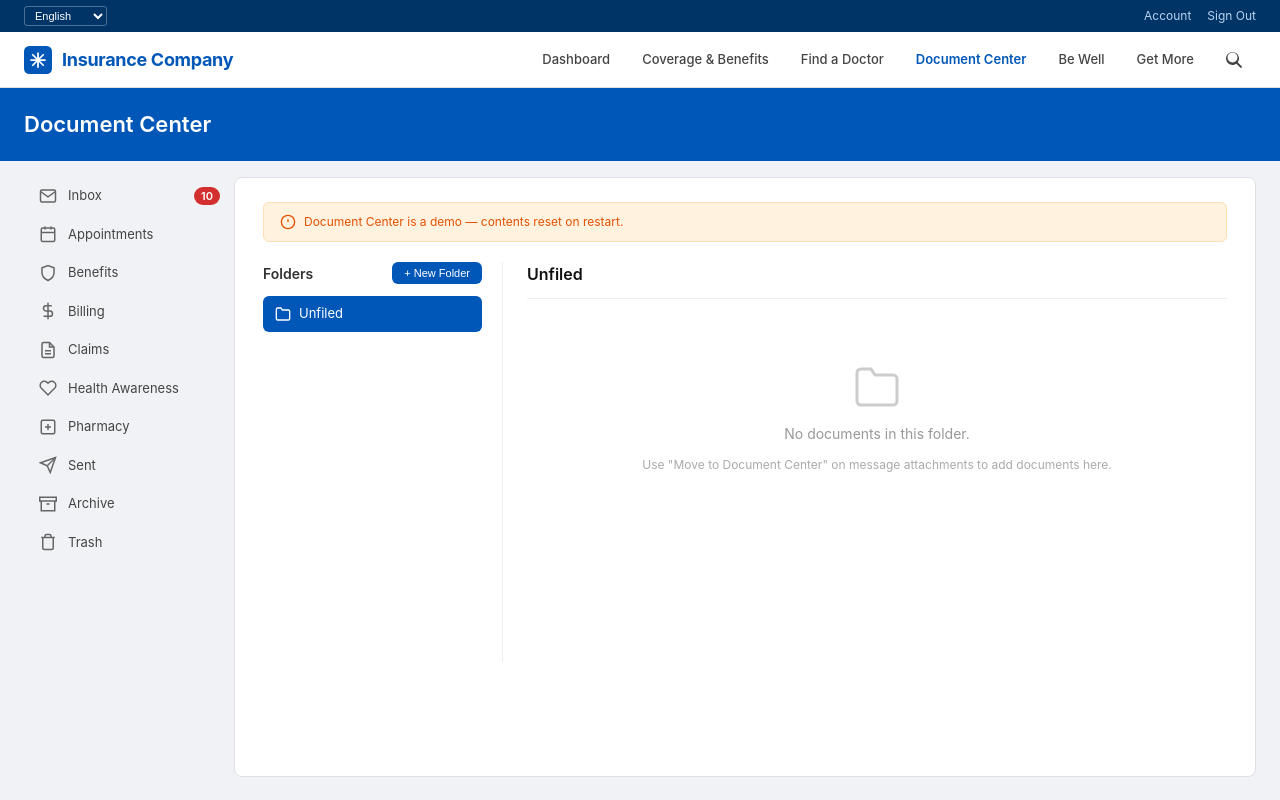
After one commit to eantze/mock-message-center, a Flask app: page /documents in a window 1280 px wide. The commit adds this page. Run offline with Flask 3, Linux system fonts and the light colour scheme; data comes from the database, SQL or seed files in the repository.

Commit message:
Phase 2: Document Center with in-memory folder storage
Add Document Center accessible from top nav. Attachments in message detail
get a "Move to Document Center" button. Documents page shows folder list
with create/browse/remove. Storage is in-memory per session, resets on
container restart.

Co-Authored-By: Claude Opus 4.6 <noreply@anthropic.com>

```diff
--- a/app.py
+++ b/app.py
@@ -1,11 +1,18 @@
 import os
 import sqlite3
 from datetime import datetime, timedelta
-from flask import Flask, g, redirect, render_template, url_for
+from flask import Flask, g, redirect, render_template, request, session, url_for, jsonify
 
 app = Flask(__name__)
+app.secret_key = os.environ.get("SECRET_KEY", "dev-secret-key-change-in-production")
 DATABASE = os.path.join(os.path.dirname(os.path.abspath(__file__)), "data", "app.db")
 DOCS_DIR = os.path.join(os.path.dirname(os.path.abspath(__file__)), "static", "docs")
+
+# ---------------------------------------------------------------------------
+# Document Center — in-memory storage (resets on restart)
+# ---------------------------------------------------------------------------
+# Structure: { session_id: { "folders": ["Unfiled", ...], "documents": [ {doc}, ... ] } }
+doc_center_store = {}
 
 # ---------------------------------------------------------------------------
 # Database helpers
@@ -765,6 +772,101 @@ def claims_page():
 
 
 # ---------------------------------------------------------------------------
+# Document Center helpers
+# ---------------------------------------------------------------------------
+
+def get_doc_store():
+    """Get or create the document center store for the current session."""
+    sid = session.get("_id")
+    if not sid:
+        import uuid
+        sid = str(uuid.uuid4())
+        session["_id"] = sid
+    if sid not in doc_center_store:
+        doc_center_store[sid] = {"folders": ["Unfiled"], "documents": []}
+    return doc_center_store[sid]
+
+
+# ---------------------------------------------------------------------------
+# Document Center routes
+# ---------------------------------------------------------------------------
+
+@app.route("/documents")
+@app.route("/documents/<folder_name>")
+def documents_page(folder_name=None):
+    store = get_doc_store()
+    folders = store["folders"]
+    if folder_name is None:
+        folder_name = folders[0] if folders else "Unfiled"
+    docs_in_folder = [d for d in store["documents"] if d["folder"] == folder_name]
+    unread_count = get_db().execute(
+        "SELECT COUNT(*) as c FROM messages WHERE folder = 'inbox' AND is_read = 0"
+    ).fetchone()["c"]
+    return render_template(
+        "documents.html",
+        folders=folders, current_doc_folder=folder_name,
+        documents=docs_in_folder, current_folder="documents",
+        unread_count=unread_count,
+    )
+
+
+@app.route("/api/documents/move", methods=["POST"])
+def move_to_doc_center():
+    """Move an attachment to the Document Center."""
+    store = get_doc_store()
+    db = get_db()
+    attachment_id = request.form.get("attachment_id", type=int)
+    folder_name = request.form.get("folder", "Unfiled")
+
+    att = db.execute("SELECT * FROM attachments WHERE id = ?", (attachment_id,)).fetchone()
+    if not att:
+        return jsonify({"error": "Attachment not found"}), 404
+
+    msg = db.execute("SELECT subject FROM messages WHERE id = ?", (att["message_id"],)).fetchone()
+
+    # Don't add duplicates
+    for d in store["documents"]:
+        if d["attachment_id"] == attachment_id:
+            return jsonify({"error": "Already in Document Center"}), 409
+
+    if folder_name not in store["folders"]:
+        store["folders"].append(folder_name)
+
+    store["documents"].append({
+        "attachment_id": attachment_id,
+        "filename": att["filename"],
+        "display_name": att["display_name"],
+        "source_subject": msg["subject"] if msg else "Unknown",
+        "folder": folder_name,
+        "date_moved": datetime.now().strftime("%Y-%m-%d %H:%M"),
+    })
+
+    return jsonify({"ok": True, "folder": folder_name})
+
+
+@app.route("/api/documents/folder", methods=["POST"])
+def create_doc_folder():
+    """Create a new folder in the Document Center."""
+    store = get_doc_store()
+    name = request.form.get("name", "").strip()
+    if not name:
+        return jsonify({"error": "Folder name required"}), 400
+    if name in store["folders"]:
+        return jsonify({"error": "Folder already exists"}), 409
+    store["folders"].append(name)
+    return jsonify({"ok": True, "name": name})
+
+
+@app.route("/api/documents/remove", methods=["POST"])
+def remove_from_doc_center():
+    """Remove a document from the Document Center."""
+    store = get_doc_store()
+    attachment_id = request.form.get("attachment_id", type=int)
+    store["documents"] = [d for d in store["documents"] if d["attachment_id"] != attachment_id]
+    return jsonify({"ok": True})
+
+
+# ---------------------------------------------------------------------------
 # Startup
 # ---------------------------------------------------------------------------
 
--- a/static/app.js
+++ b/static/app.js
@@ -13,11 +13,26 @@ document.addEventListener('DOMContentLoaded', function () {
         });
     });
 
-    // Stub action buttons
-    document.querySelectorAll('.btn-secondary, .table-action').forEach(function (btn) {
-        btn.addEventListener('click', function (e) {
-            e.preventDefault();
-            // No-op for Phase 1
+});
+
+// --- Document Center: move attachment ---
+function moveToDocCenter(btn) {
+    var attachmentId = btn.getAttribute('data-attachment-id');
+    var folder = prompt('Move to which folder? (leave blank for "Unfiled")', 'Unfiled');
+    if (folder === null) return; // cancelled
+    if (!folder.trim()) folder = 'Unfiled';
+    var form = new FormData();
+    form.append('attachment_id', attachmentId);
+    form.append('folder', folder.trim());
+    fetch('/api/documents/move', { method: 'POST', body: form })
+        .then(function(r) { return r.json(); })
+        .then(function(data) {
+            if (data.ok) {
+                btn.textContent = 'Moved to ' + data.folder;
+                btn.disabled = true;
+                btn.classList.add('btn-moved');
+            } else {
+                alert(data.error || 'Error moving document');
+            }
         });
-    });
-});
+}
--- a/static/style.css
+++ b/static/style.css
@@ -620,6 +620,122 @@ a:hover { text-decoration: underline; }
     margin-top: 4px;
 }
 
+/* --- Document Center --- */
+.doc-banner {
+    display: flex;
+    align-items: center;
+    gap: 8px;
+    padding: 10px 16px;
+    background: #fff3e0;
+    border: 1px solid #ffe0b2;
+    border-radius: 6px;
+    font-size: 12px;
+    color: #e65100;
+    margin-bottom: 20px;
+}
+.doc-layout {
+    display: flex;
+    gap: 0;
+    min-height: 400px;
+}
+.doc-folders {
+    width: 240px;
+    flex-shrink: 0;
+    border-right: 1px solid #eee;
+    padding-right: 20px;
+}
+.doc-folders-header {
+    display: flex;
+    justify-content: space-between;
+    align-items: center;
+    margin-bottom: 12px;
+}
+.doc-folders-header h3 {
+    font-size: 14px;
+    font-weight: 600;
+    color: #333;
+}
+.btn-sm {
+    padding: 5px 12px;
+    font-size: 11px;
+}
+.doc-folder-list {
+    display: flex;
+    flex-direction: column;
+    gap: 2px;
+}
+.doc-folder-item {
+    display: flex;
+    align-items: center;
+    gap: 8px;
+    padding: 8px 12px;
+    font-size: 13px;
+    color: #444;
+    border-radius: 6px;
+    transition: background 0.15s;
+}
+.doc-folder-item:hover {
+    background: #e8f0fe;
+    text-decoration: none;
+    color: #0057b8;
+}
+.doc-folder-item.active {
+    background: #0057b8;
+    color: #fff;
+}
+.doc-contents {
+    flex: 1;
+    padding-left: 24px;
+    min-width: 0;
+}
+.doc-contents-title {
+    font-size: 16px;
+    font-weight: 600;
+    color: #111;
+    margin-bottom: 16px;
+    padding-bottom: 12px;
+    border-bottom: 1px solid #eee;
+}
+
+/* Attachment row with move button */
+.attachment-row {
+    display: flex;
+    align-items: center;
+    gap: 8px;
+    margin-bottom: 6px;
+}
+.btn-doc-center {
+    display: inline-flex;
+    align-items: center;
+    gap: 5px;
+    padding: 5px 12px;
+    font-size: 11px;
+    font-weight: 500;
+    color: #0057b8;
+    background: #fff;
+    border: 1px solid #0057b8;
+    border-radius: 5px;
+    cursor: pointer;
+    transition: background 0.15s, color 0.15s;
+    white-space: nowrap;
+}
+.btn-doc-center:hover {
+    background: #0057b8;
+    color: #fff;
+}
+.btn-doc-center.btn-moved {
+    background: #e8f5e9;
+    color: #2e7d32;
+    border-color: #a5d6a7;
+    cursor: default;
+}
+
+/* Active nav link */
+.nav-active {
+    color: #0057b8 !important;
+    font-weight: 600;
+}
+
 /* --- Responsive tweaks for very wide screens --- */
 @media (min-width: 1600px) {
     .message-list-panel { width: 420px; }
--- a/templates/base.html
+++ b/templates/base.html
@@ -39,6 +39,7 @@
                 <a href="{{ url_for('index') }}" class="nav-link">Dashboard</a>
                 <a href="{{ url_for('benefits_page') }}" class="nav-link">Coverage &amp; Benefits</a>
                 <a href="#" class="nav-link">Find a Doctor</a>
+                <a href="{{ url_for('documents_page') }}" class="nav-link{% if current_folder == 'documents' %} nav-active{% endif %}">Document Center</a>
                 <a href="#" class="nav-link">Be Well</a>
                 <a href="#" class="nav-link">Get More</a>
                 <a href="#" class="nav-link nav-search" aria-label="Search">
--- /dev/null
+++ b/templates/documents.html
@@ -0,0 +1,96 @@
+{% extends "base.html" %}
+
+{% block page_title %}Document Center{% endblock %}
+
+{% block content %}
+<div class="stub-page">
+    <div class="doc-banner">
+        <svg width="16" height="16" viewBox="0 0 24 24" fill="none" stroke="currentColor" stroke-width="2"><circle cx="12" cy="12" r="10"/><line x1="12" y1="8" x2="12" y2="12"/><line x1="12" y1="16" x2="12.01" y2="16"/></svg>
+        Document Center is a demo — contents reset on restart.
+    </div>
+
+    <div class="doc-layout">
+        <!-- Folder list -->
+        <div class="doc-folders">
+            <div class="doc-folders-header">
+                <h3>Folders</h3>
+                <button class="btn btn-sm btn-primary" onclick="createFolder()">+ New Folder</button>
+            </div>
+            <nav class="doc-folder-list">
+                {% for f in folders %}
+                <a href="{{ url_for('documents_page', folder_name=f) }}"
+                   class="doc-folder-item{% if f == current_doc_folder %} active{% endif %}">
+                    <svg width="16" height="16" viewBox="0 0 24 24" fill="none" stroke="currentColor" stroke-width="2"><path d="M22 19a2 2 0 0 1-2 2H4a2 2 0 0 1-2-2V5a2 2 0 0 1 2-2h5l2 3h9a2 2 0 0 1 2 2z"/></svg>
+                    <span>{{ f }}</span>
+                </a>
+                {% endfor %}
+            </nav>
+        </div>
+
+        <!-- Document list -->
+        <div class="doc-contents">
+            <h3 class="doc-contents-title">{{ current_doc_folder }}</h3>
+            {% if documents %}
+            <table class="data-table">
+                <thead>
+                    <tr>
+                        <th>Document</th>
+                        <th>Source Message</th>
+                        <th>Date Added</th>
+                        <th>Actions</th>
+                    </tr>
+                </thead>
+                <tbody>
+                    {% for doc in documents %}
+                    <tr>
+                        <td class="td-bold">{{ doc.display_name }}</td>
+                        <td>{{ doc.source_subject }}</td>
+                        <td>{{ doc.date_moved }}</td>
+                        <td>
+                            <a href="{{ url_for('static', filename='docs/' + doc.filename) }}" target="_blank" class="table-action">Open</a>
+                            <button class="table-action text-danger" style="border:none;background:none;cursor:pointer;" onclick="removeDoc({{ doc.attachment_id }})">Remove</button>
+                        </td>
+                    </tr>
+                    {% endfor %}
+                </tbody>
+            </table>
+            {% else %}
+            <div class="empty-state">
+                <svg width="48" height="48" viewBox="0 0 24 24" fill="none" stroke="#ccc" stroke-width="1.5"><path d="M22 19a2 2 0 0 1-2 2H4a2 2 0 0 1-2-2V5a2 2 0 0 1 2-2h5l2 3h9a2 2 0 0 1 2 2z"/></svg>
+                <p>No documents in this folder.</p>
+                <p style="font-size:12px;color:#aaa;">Use "Move to Document Center" on message attachments to add documents here.</p>
+            </div>
+            {% endif %}
+        </div>
+    </div>
+</div>
+
+<script>
+function createFolder() {
+    var name = prompt('Enter folder name:');
+    if (!name || !name.trim()) return;
+    var form = new FormData();
+    form.append('name', name.trim());
+    fetch('/api/documents/folder', { method: 'POST', body: form })
+        .then(function(r) { return r.json(); })
+        .then(function(data) {
+            if (data.ok) {
+                window.location.href = '/documents/' + encodeURIComponent(name.trim());
+            } else {
+                alert(data.error || 'Error creating folder');
+            }
+        });
+}
+
+function removeDoc(attachmentId) {
+    if (!confirm('Remove this document from the Document Center?')) return;
+    var form = new FormData();
+    form.append('attachment_id', attachmentId);
+    fetch('/api/documents/remove', { method: 'POST', body: form })
+        .then(function(r) { return r.json(); })
+        .then(function(data) {
+            if (data.ok) location.reload();
+        });
+}
+</script>
+{% endblock %}
--- a/templates/inbox.html
+++ b/templates/inbox.html
@@ -94,6 +94,7 @@
             <div class="detail-attachments">
                 <h3>Attachments</h3>
                 {% for att in attachments %}
+                <div class="attachment-row">
                     <a href="{{ url_for('static', filename='docs/' + att.filename) }}" target="_blank" class="attachment-link">
                         <svg width="18" height="18" viewBox="0 0 24 24" fill="none" stroke="currentColor" stroke-width="2">
                             <path d="M14 2H6a2 2 0 0 0-2 2v16a2 2 0 0 0 2 2h12a2 2 0 0 0 2-2V8z"/>
@@ -102,6 +103,11 @@
                         <span>{{ att.display_name }}</span>
                         <span class="att-type">PDF</span>
                     </a>
+                    <button class="btn btn-doc-center" data-attachment-id="{{ att.id }}" onclick="moveToDocCenter(this)">
+                        <svg width="14" height="14" viewBox="0 0 24 24" fill="none" stroke="currentColor" stroke-width="2"><path d="M22 19a2 2 0 0 1-2 2H4a2 2 0 0 1-2-2V5a2 2 0 0 1 2-2h5l2 3h9a2 2 0 0 1 2 2z"/></svg>
+                        Move to Document Center
+                    </button>
+                </div>
                 {% endfor %}
             </div>
             {% endif %}
```
Lines whose indentation alone changed are shown as unchanged.
